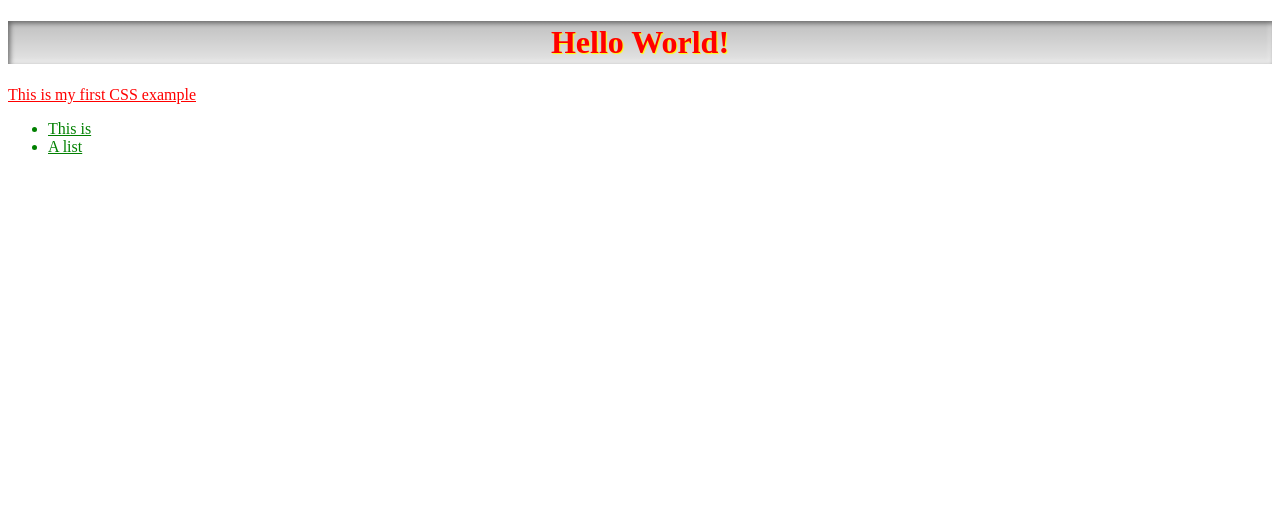
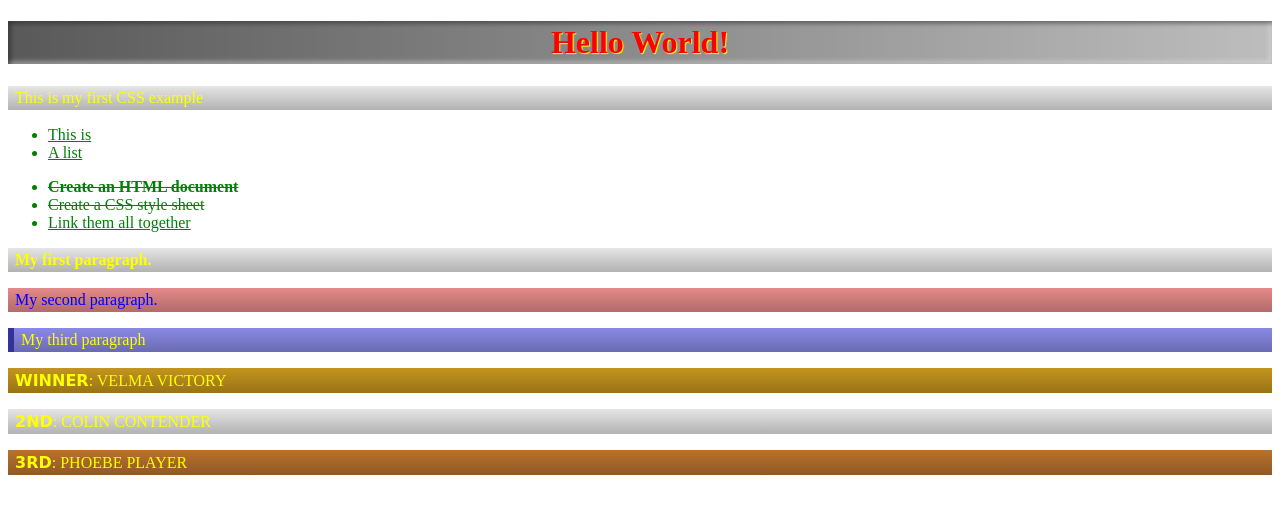
Before and after one commit to shekharOnRuby/learningWebSite, a plain HTML site: page cssFF/index.html in a window 1280 px wide. Drawn offline with Linux system fonts and the light colour scheme.

Commit message:
adding more css learnings

```diff
--- a/cssFF/index.html
+++ b/cssFF/index.html
@@ -14,5 +14,19 @@
 	  <li>This is</li>
 	  <li>A list</li>
 	</ul>
+
+	<ul>
+	  <li class="first done">Create an HTML document</li>
+	  <li class="second done">Create a CSS style sheet</li>
+	  <li class="third">Link them all together</li>
+	</ul>
+
+	<p class="base-box important">My first paragraph.</p>
+	<p class="base-box warning">My second paragraph.</p>
+	<p class="base-box editor-note">My third paragraph</p>
+
+	<p id="first"><strong>Winner</strong>: Velma Victory</p>
+	<p id="second"><strong>2nd</strong>: Colin Contender</p>
+	<p id="third"><strong>3rd</strong>: Phoebe Player</p>
 </body>
 </html>
--- /dev/null
+++ b/cssFF/styles/football.css
@@ -0,0 +1,47 @@
+li[lang^="en"] {
+   background: url("http://mdn.github.io/learning-area/css/introduction-to-css/css-selectors/en-GB.png") 5px center no-repeat;
+ }
+
+li[lang="de"] {
+   background: url("http://mdn.github.io/learning-area/css/introduction-to-css/css-selectors/de.png") 5px center no-repeat;
+ }
+
+li[lang="es"] {
+   background: url("http://mdn.github.io/learning-area/css/introduction-to-css/css-selectors/es.png") 5px center no-repeat;
+ }
+
+li[data-perf^="inc"] {
+   background-color: rgba(0,255,0,0.7);
+ }
+
+li[data-perf^="same"] {
+   background-color: rgba(0,0,255,0.5);
+ }
+
+li[data-perf^="dec"] {
+   background-color: rgba(255,0,0,0.7);
+ }
+
+li[data-perf$="pro"] {
+   font-weight: bold;
+ }
+
+li[data-perf$="rel"] {
+   font-style: italic;
+   color: #666;
+ }
+
+ol {
+   padding: 0;
+ }
+
+li {
+   padding: 3px 3px 3px 34px;
+   margin-bottom: 5px;
+   list-style-position: inside;
+ }
+
+div{
+   padding: 5px 5px;
+   border-style: dashed;
+ }
--- a/cssFF/styles/style.css
+++ b/cssFF/styles/style.css
@@ -1,20 +1,60 @@
 h1{
 	color: red;
 	text-shadow: 1px 1px 1px yellow;
-	background: linear-gradient(to bottom, rgba(0,0,0,0.25),rgba(0,0,0,0.1));
+	background: linear-gradient(to right, rgba(0,0,0,0.65),rgba(0,0,0,0.26));
 	padding: 3px;
 	text-align: center;
 	box-shadow: inset 2px 2px 5px rgba(0,0,0,0.5),inset -2px -2px 5px rgba(255,255,255,0.5)
 
 }
 
-p {
-	color:red;
-}
 
 li {
 	color: green;
 }
-p, li {
+li {
 	text-decoration: underline;
 }
+
+/* The element with the class "first" is bolded */
+.first, .important {
+  font-weight: bold;
+}
+
+/* All the elements with the class "done" are strike through */
+.done {
+  text-decoration: line-through;
+}
+
+p, .base-box{
+	background-image: linear-gradient(to bottom, rgba(0,0,0,0.1),rgba(0,0,0,0.3));
+	padding: 3px 3px 3px 7px;
+	color: yellow;
+}
+
+.warning{
+	background-color: #ff9999;
+	color: blue;
+}
+
+.editor-note{
+	background-color: #9999ff;
+	border-left: 6px solid #333399;
+	color: yellow;
+}
+strong {
+	font-family: cursive;
+}
+#first{
+	text-transform: uppercase;
+	/*background: linear linear-gradient(to right, rgba(0,0,0,0.35),rgba(0,0,0,0.3))*/
+	background-color: goldenrod;
+}
+#second{
+	text-transform: uppercase;
+	background-color: siver;
+}
+#third{
+	text-transform: uppercase;
+	background-color: #CD7F32;
+}
```
Also changed, not shown: cssFF/footballresults.html (added, +25 -0 lines).
